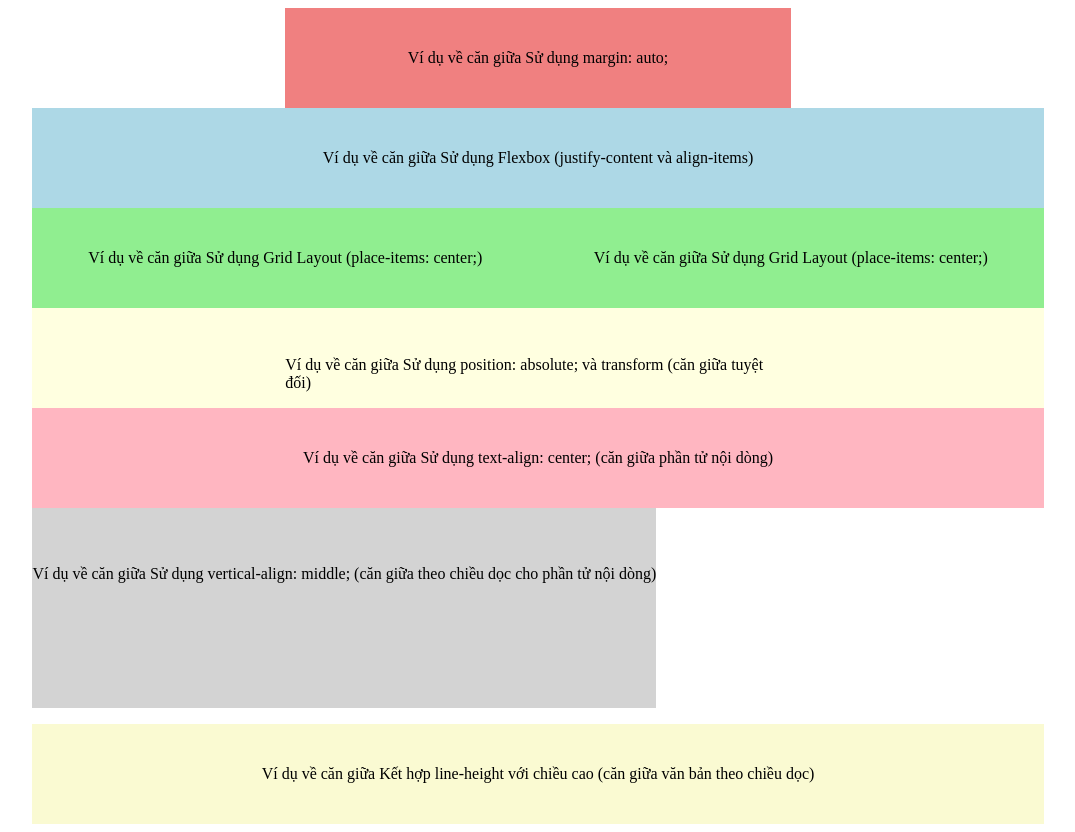
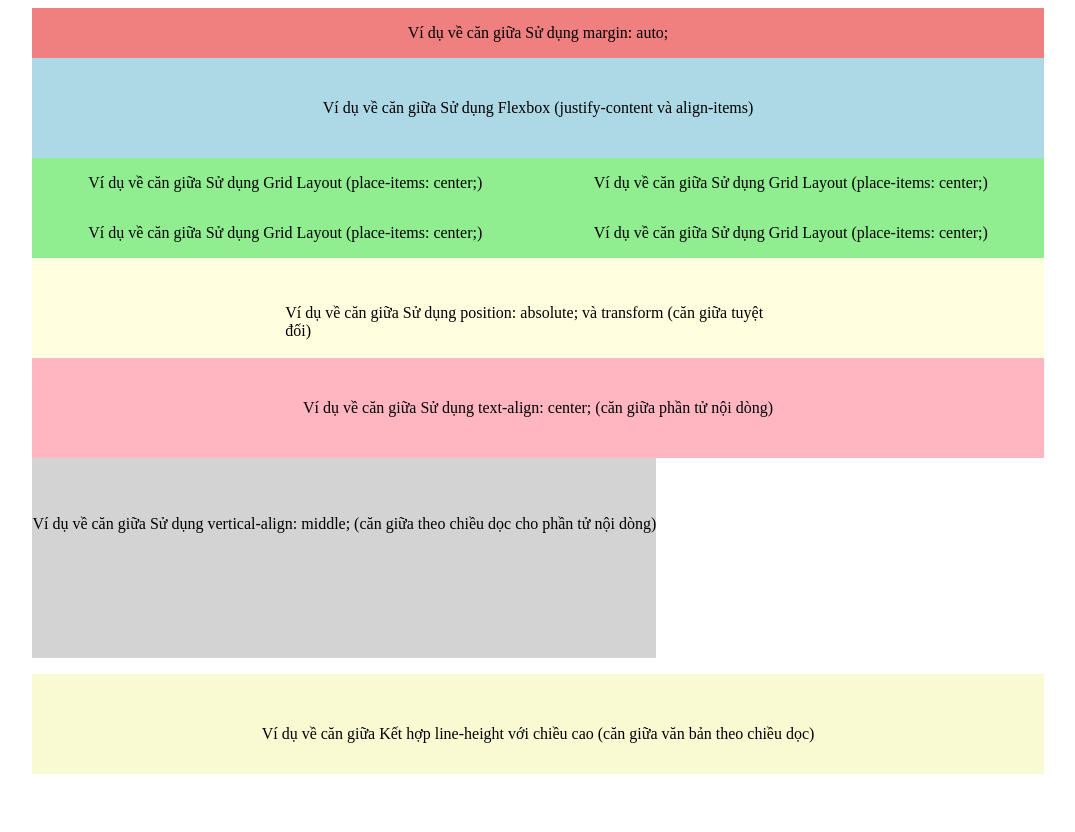
Before and after one commit to hdtruong231/ReactJS, a plain HTML site: page BT3/index.html in a window 1280 px wide. Shown: the whole page, without its empty margins (102-1177 px from the left). After the commit the page ends 800 px from the top, so only its background shows below. Drawn offline with Linux system fonts and the light colour scheme.

Commit message:
fix-25/9

```diff
--- a/BT1/style.css
+++ b/BT1/style.css
@@ -1,7 +1,7 @@
 body {
     display: flex;
-    width: 1920px;
-    height: 691px;
+    width: 100%;
+    height: auto;
     flex-direction: column;
     align-items: center;
     gap: 51px;
--- a/BT2/style.css
+++ b/BT2/style.css
@@ -1,12 +1,11 @@
 body {
-    width: 1920px;
-    height: 788px;
+
     padding: 0;
     margin: 0;
 }
 
 .block1 {
-    width: 1920px;
+
     height: 415px;
     background-color: #ffffff;
     padding: 0;
@@ -86,7 +85,7 @@ body {
 }
 
 .block2 {
-    width: 1920px;
+
     height: 380px;
     margin: 0;
     padding: 0;
--- a/BT3.1/style.css
+++ b/BT3.1/style.css
@@ -1,6 +1,7 @@
 .container {
     margin: auto;
     width: 523px;
+    max-width: 532px;
     height: 923px;
     display: flex;
     flex-direction: column;
@@ -171,6 +172,5 @@
     height: 220px;
     align-self: stretch;
     border-radius: 5px;
-    box-shadow: 0px 4px 31px 0px rgba(0, 0, 0, 0.15);
-    filter: drop-shadow(10px 10px 10px rgba(0, 0, 0, 0.5));
+
 }
--- a/BT3/index.html
+++ b/BT3/index.html
@@ -16,6 +16,8 @@
         <div class="vd3">
             <p>Ví dụ về căn giữa Sử dụng Grid Layout (place-items: center;)</p>
             <p>Ví dụ về căn giữa Sử dụng Grid Layout (place-items: center;)</p>
+            <p>Ví dụ về căn giữa Sử dụng Grid Layout (place-items: center;)</p>
+            <p>Ví dụ về căn giữa Sử dụng Grid Layout (place-items: center;)</p>
         </div>
         <div class="vd4">
             <p>Ví dụ về căn giữa Sử dụng position: absolute; và transform (căn giữa tuyệt đối)</p>
--- a/BT3/style.css
+++ b/BT3/style.css
@@ -6,13 +6,12 @@
 
 /* Ví dụ 1: Sử dụng margin: auto; */
 .vd1 {
-    width: 50%;
-    height: 100px;
     background-color: lightcoral;
-    margin: 0 auto; /* Căn giữa theo chiều ngang */
+    margin:auto;
     display: flex;
     justify-content: center;
-    align-items: center;
+
+
 }
 
 /* Ví dụ 2: Sử dụng Flexbox */
@@ -43,9 +42,11 @@
 
 .vd4 p {
     position: absolute;
-    top: 50%;
+    height: 100px;
+    top: 80%;
     left: 50%;
-    transform: translate(-50%, -50%); /* Căn giữa cả hai chiều */
+    transform: translate(-50%, -50%);
+
 }
 
 /* Ví dụ 5: Sử dụng text-align: center; */
@@ -71,7 +72,7 @@
 /* Ví dụ 7: Kết hợp line-height với chiều cao */
 .vd7 {
     height: 100px;
-    line-height: 100px; /* Căn giữa theo chiều dọc */
+    line-height: 120px; /* Căn giữa theo chiều dọc */
     text-align: center; /* Căn giữa theo chiều ngang */
     background-color: lightgoldenrodyellow;
 }
```
Also changed, not shown: BT1/index.html (+9 -4 lines), BT3.1/index.html (+1 -0 lines).
